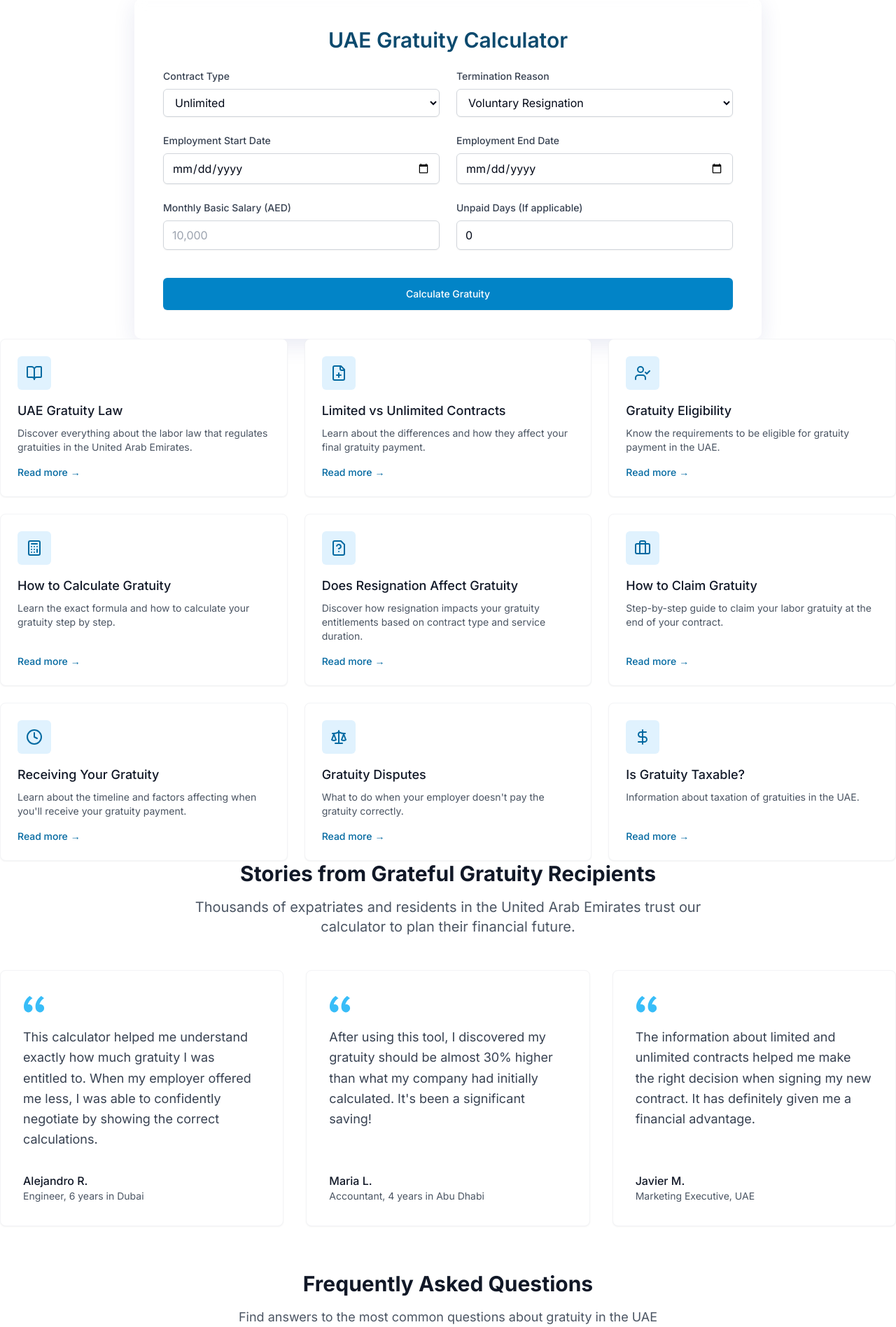
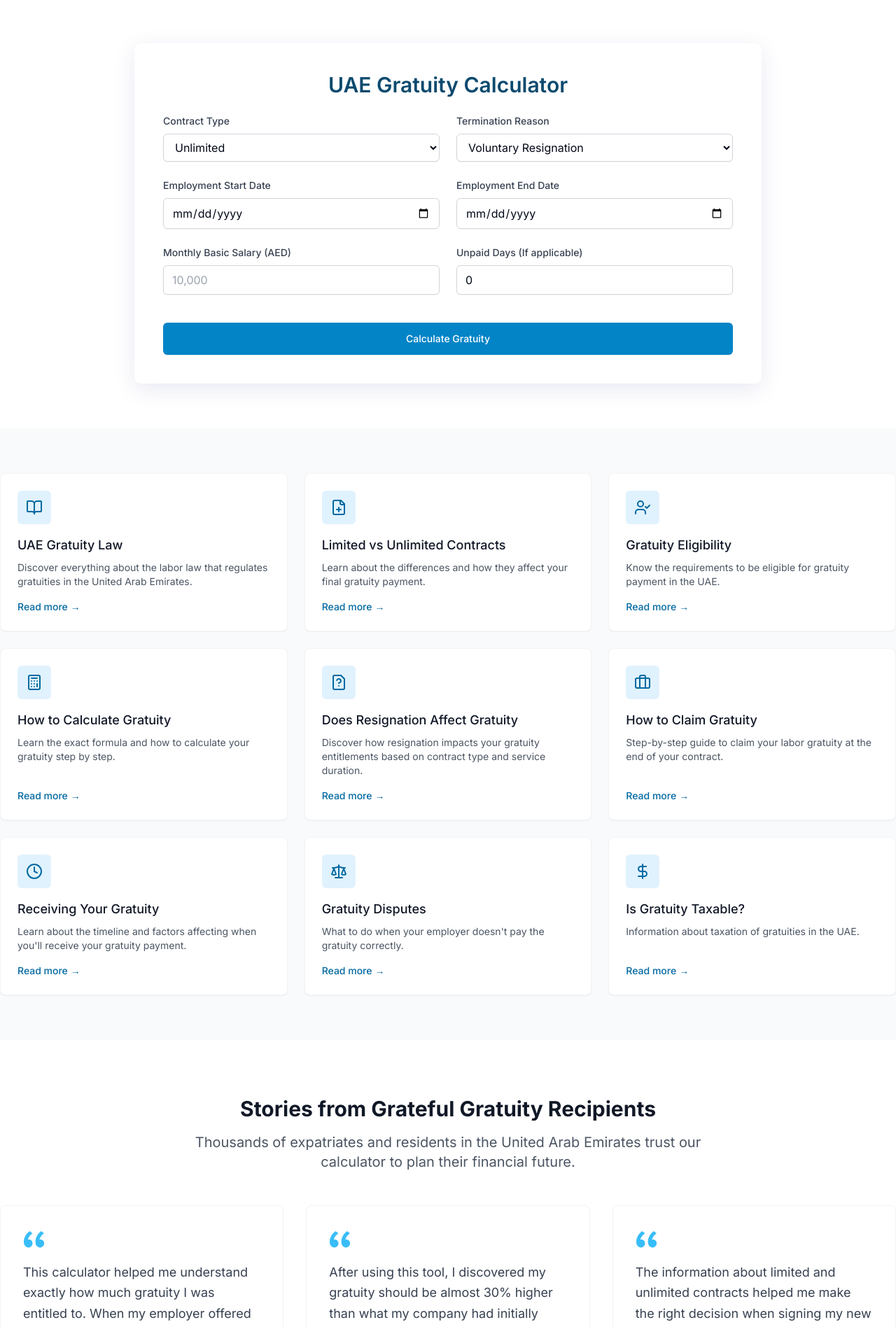
Before and after one commit to modinver/gratuity-calculator-uae, a React (Vite) app: page / in a window 1280 px wide. Shown: the part 891-2787 px from the top of the page at 70% size. Built offline with nearby package versions, Linux system fonts and the light colour scheme.

Commit message:
Improve component spacing
The spacing between components has been improved to enhance readability and visual appeal.  Components are now better separated for a cleaner layout.

```diff
--- a/src/components/FaqSection.tsx
+++ b/src/components/FaqSection.tsx
@@ -144,8 +144,7 @@ const FaqSection = () => {
   ];
 
   return (
-    <section className="bg-white py-12 sm:py-16">
-      <div className="max-w-3xl mx-auto px-4 sm:px-6 lg:px-8">
+    <div className="w-full">
       <div className="text-center mb-10">
         <h2 className="text-2xl sm:text-3xl font-bold text-gray-900">Frequently Asked Questions</h2>
         <p className="mt-4 text-lg text-gray-600">
@@ -176,7 +175,6 @@ const FaqSection = () => {
         </Link>
       </div>
     </div>
-    </section>
   );
 };
 
--- a/src/pages/Index.tsx
+++ b/src/pages/Index.tsx
@@ -33,11 +33,28 @@ const Index = () => {
         <Header />
         <main className="flex-grow">
           <Hero />
-          <GratuityCalculator />
-          <FeatureCards />
-          <Testimonials />
-          <FaqSection />
-          <CtaSection />
+
+          <div className="py-12 md:py-16">
+            <GratuityCalculator />
+          </div>
+
+          <div className="py-10 md:py-16 bg-gray-50">
+            <FeatureCards />
+          </div>
+
+          <div className="py-12 md:py-20">
+            <Testimonials />
+          </div>
+
+          <div className="py-10 md:py-16 bg-gray-50">
+            <div className="container mx-auto px-4 sm:px-6 lg:px-8">
+              <FaqSection />
+            </div>
+          </div>
+
+          <div className="py-12 md:py-16">
+            <CtaSection />
+          </div>
         </main>
         <Footer />
       </div>
```
Lines whose indentation alone changed are shown as unchanged.
